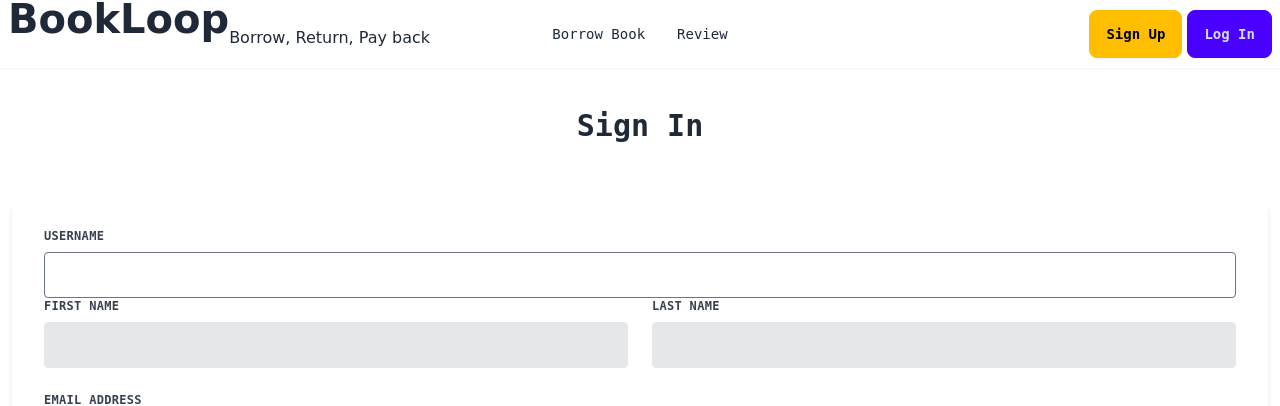
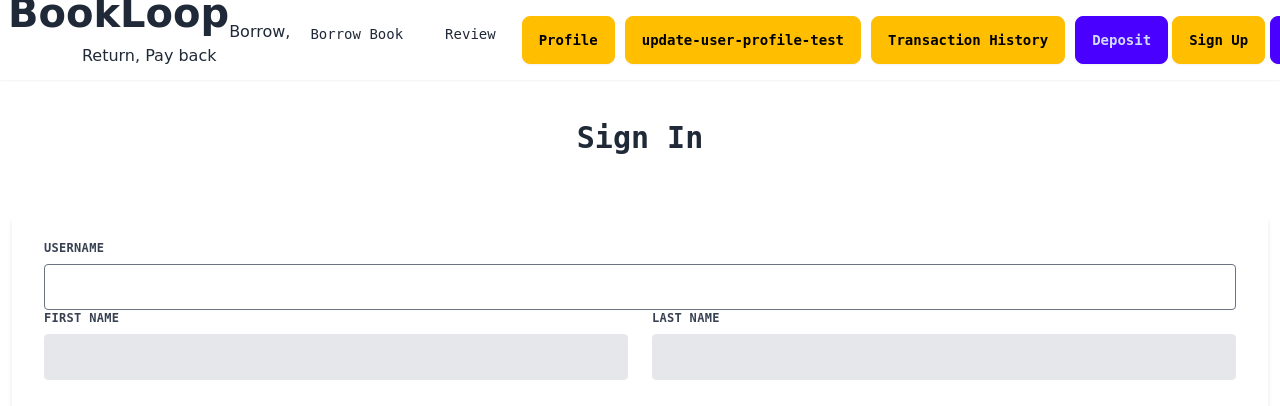
Before and after one commit to Arannamoy/BookLoop, a Django app: page /user/signup/ in a window 1280 px wide; the page is wider, and only the part inside the window is pictured. Shown: the top 406 px of that part. Run offline with Django 5.2, Linux system fonts and the light colour scheme; some libraries are stand-ins or nearby versions; some web fonts are replaced.

Commit message:
upd:image upload

```diff
--- a/books/models.py
+++ b/books/models.py
@@ -9,7 +9,7 @@ class Book(models.Model):
     author=models.CharField(max_length=150)
     add_date=models.DateTimeField(auto_now_add=True)
     borrow_price=models.DecimalField(decimal_places=2,max_digits=12)
-    book_image=models.ImageField(upload_to="images",blank=True,null=True)
+    book_image=models.ImageField(upload_to="book_image",blank=True,null=True)
     added_by=models.CharField(max_length=150)
     category=models.ForeignKey(Category,on_delete=models.PROTECT,null=True)
     quantity=models.IntegerField(null=True)
--- a/templates/base.html
+++ b/templates/base.html
@@ -18,6 +18,8 @@
         {% block content %}
         {% endblock %}
     </div>
-    {% include 'footer.html' %}
+    <footer class="mt-[2660px]">
+        {% include 'footer.html' %}
+    </footer>
 </body>
 </html>
--- a/templates/navbar.html
+++ b/templates/navbar.html
@@ -14,17 +14,22 @@
     <button><a class="font-bold" href="{% url 'home' %}"><sup><span class="text-[2.5rem] google-sans-code-cursive">BookLoop</span></sup><sub class="cedarville-cursive-regular text-[1rem]"><span>Borrow, Return, Pay back</span></sub></a></button>
   </div>
   <div class="navbar-center hidden lg:flex">
-    <ul class="menu menu-horizontal px-1">
+    <ul class="menu menu-horizontal px-1 gap-[10px]">
       <li><a href="{% url 'signup' %}">Borrow Book</a></li>
       <li><a>Review</a></li>
+      <li><a href="{% url 'update-profile' %}" class="btn btn-warning">Profile</a></li>
+      <li><a href="{% url 'update-user-profile' %}" class="btn btn-warning">update-user-profile-test</a></li>
+
+    <li><a class="btn btn-warning" href="{% url 'transaction_history' %}">Transaction History</a></li>
+    <li><a class="btn btn-primary" href="{% url 'deposit' %}">Deposit</a></li>
     </ul>
   </div>
   <div class="navbar-end">
     <div class="flex gap-[5px]">
     {% if user.is_authenticated %}
+
     <a class="btn btn-warning">Balance: {{ user.user_acc.balance }}</a>
-    <a class="btn btn-warning" href="{% url 'transaction_history' %}">Transaction History</a>
-    <a class="btn btn-primary" href="{% url 'deposit' %}">Deposit</a>
+
     <a class="btn btn-error" href="{% url 'logout' %}">Log Out</a>
     {% else %}
     <a class="btn btn-warning" href="{% url 'signup' %}">Sign Up</a>
--- a/users/forms.py
+++ b/users/forms.py
@@ -104,3 +104,42 @@ class DepositForm(forms.ModelForm):
     class Meta:
         model = UserModel
         fields = ['balance']
+
+
+class UserUpdateForm(forms.ModelForm):
+    birth_date = forms.DateField(widget=forms.DateInput(attrs={'type':'date'}))
+    gender = forms.ChoiceField(choices=GENDER)
+    class Meta:
+        model = User
+        fields = ['first_name', 'last_name', 'email']
+
+    def __init__(self, *args, **kwargs):
+        super().__init__(*args, **kwargs)
+        for field in self.fields:
+            self.fields[field].widget.attrs.update({
+                'class': (
+                    'appearance-none block w-full bg-gray-200 '
+                    'text-gray-700 border border-gray-200 rounded '
+                    'py-3 px-4 leading-tight focus:outline-none '
+                    'focus:bg-white focus:border-gray-500'
+                )
+            })
+        # jodi user er account thake
+        if self.instance:
+            try:
+                user_account = self.instance.user_acc
+            except UserModel.DoesNotExist:
+                user_account = None
+                user_address = None
+
+            if user_account:
+                self.fields['gender'].initial = user_account.gender
+
+    def save(self, commit=True):
+        user = super().save(commit=False)
+        if commit:
+            user.save()
+            user_account, created = UserModel.objects.get_or_create(user=user)
+            user_account.gender = self.cleaned_data['gender']
+            user_account.save()
+        return user
--- a/users/urls.py
+++ b/users/urls.py
@@ -1,9 +1,11 @@
 from django.urls import path,include
-from .views import LogInView,LogOutView,SignUpView,depositView
+from .views import LogInView,LogOutView,SignUpView,depositView,UserUpdateView,updateUserProfile
 
 urlpatterns=[
     path('login/',LogInView.as_view(),name="login"),
     path('signup/',SignUpView.as_view(),name='signup'),
     path('logout/',LogOutView.as_view(),name='logout'),
-    path('deposit/',depositView,name='deposit')
+    path('update-profile',UserUpdateView.as_view(),name='update-profile'),
+    path('deposit/',depositView,name='deposit'),
+    path('update-user-profile',updateUserProfile,name='update-user-profile')
 ]
--- a/users/views.py
+++ b/users/views.py
@@ -1,11 +1,12 @@
 from django.shortcuts import render,redirect
-from .forms import SignUpForm,DepositForm
+from .forms import SignUpForm,DepositForm,UserUpdateForm
 from django.views import generic
 from django.urls import reverse_lazy
 from django.contrib.auth.views import LoginView,LogoutView
 from django.contrib.auth import logout
 from .models import User as UserModel
 from transactions.models import Transaction as TransactionModel
+from django.views import View
 # Create your views here.
 
 class SignUpView(generic.FormView):
@@ -36,8 +37,6 @@ class LogOutView(generic.View):
            logout(request)
            return redirect('home')
 
-
-
 def depositView(request):
      if request.user.is_authenticated:
           if request.method=="POST":
@@ -53,3 +52,43 @@ def depositView(request):
           return render(request,'deposit_form.html',{'form':DepositForm()})
      else:
           return redirect('login')
+
+
+
+class UserUpdateView(View):
+    template_name = 'profile.html'
+
+    def get(self, request):
+        if request.user.is_authenticated:
+            form = UserUpdateForm(instance=request.user)
+            return render(request, self.template_name, {'form': form})
+        else:
+             return redirect('login')
+
+    def post(self, request):
+        form = UserUpdateForm(request.POST, instance=request.user)
+        if form.is_valid():
+            form.save()
+            return redirect('profile')
+        return render(request, self.template_name, {'form': form})
+
+
+
+def updateUserProfile(r):
+    if r.user.is_authenticated:
+       if r.method=='POST':
+            data=r.POST
+            # first_name=data['first_name']
+            # last_name=data['last_name']
+            contact_no=data['contact_no']
+            user_image=r.FILES.get('user_image')
+            user=UserModel.objects.get(user=r.user)
+            #user
+            user.user_image=user_image
+            user.save()
+            print(user_image)
+            return redirect('update-user-profile')
+       else:
+          return render(r,'update_profile_t.html')
+    else:
+         return redirect('login')
```
Also changed, not shown: users/templates/profile.html (added, +86 -0 lines), users/templates/update_profile_t.html (added, +38 -0 lines), db.sqlite3, media/user_image/Scikit_Learn.jpg (added).
